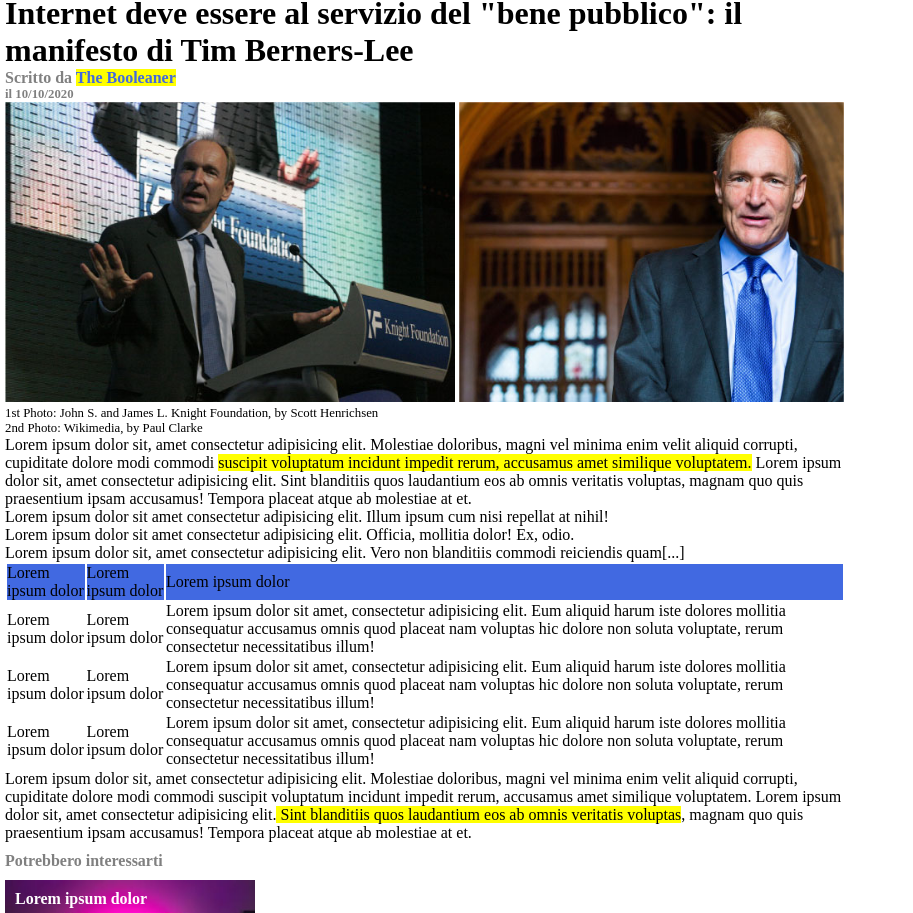
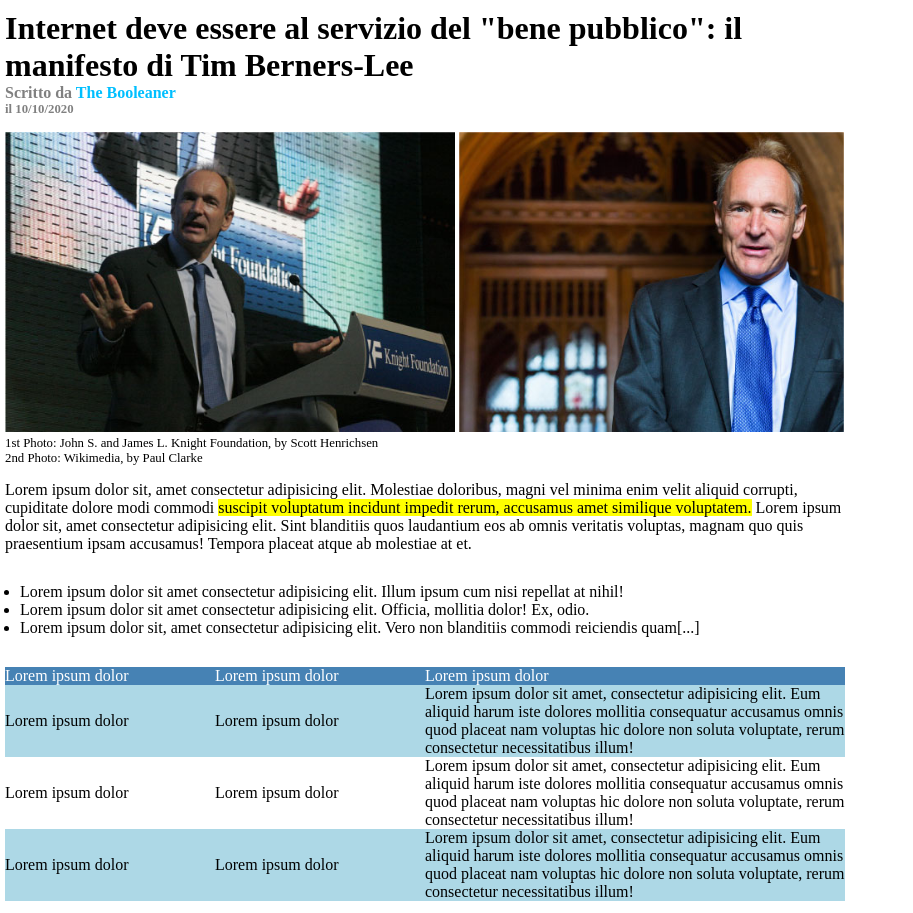
Before and after one commit to jdelavega42/html-css-booleaner, a plain HTML site: page index.html in a window 1280 px wide. Shown: the part 106-1019 px from the top of the page, without its empty margins (0-913 px from the left). Drawn offline with Linux system fonts and the light colour scheme.

Commit message:
add html css done

```diff
--- a/css/style.css
+++ b/css/style.css
@@ -1,81 +1,115 @@
+/*! ALL */
 *{
     margin: 0;
     padding: 0;
     box-sizing: border-box;
 }
+/*! /ALL */
 
+/*! BODY */
 body{
     width: 850px;
 }
+/*! /BODY */
 
+/*! HEADING*/
 header{
     position: relative;
-    background-color: royalblue;
+    background-color: cornflowerblue;
     background-image: url(../img/pattern.png);
-    background-size: contain;
+    background-size: 45%;
     height: 6rem;
-
 }
-
 #logo{
     height: 3rem;
     position: absolute;
     bottom: 5px;
     left: 5px;
 }
+/*! /HEADING*/
 
+/*! MAIN */
 main{
     padding: 5px;
 }
-
-.images{
-
+/*title section*/
+.title{
+    margin: 15px 0;
 }
-
-.tim{
-    height: 300px;
-}
-
 .grey{
     color: grey;
 }
-
 .top{
     font-size: 1rem;
 }
-
 .bottom{
     font-size: 0.8rem;
 }
 .booleaner{
-    color: royalblue;
+    color: deepskyblue;
 }
+/* /title section*/
 
-span{
+/* image section */
+.images{
+    margin: 15px 0;
+}
+.tim{
+    height: 300px;
+}
+/* /image section */
+
+/* lorem section*/
+.highlight{
+    margin: 15px 0;
+}
+.bg-yellow{
     background-color: yellow;
 }
+/* /lorem section*/
 
+/* list section */
+.unordered{
+    margin: 30px 0;
+    padding-left: 15px;
+}
+/* /list section */
+
+/* table section */
+table{
+    margin: 15px 0;
+    border-collapse: collapse;
+}
 thead{
-    background-color: royalblue;
+    background-color: steelblue;
+    color: white;
 }
+.lightblue{
+    background-color: lightblue;
+}
+.cell{
+    width: 50%;
+}
+/* /table section */
+/*! /MAIN */
 
+/*! FOOTER */
 footer{
     padding: 5px;
 }
-
 .suggestion{
     background-size: cover;
     width: 250px;
     height: 150px;
-    margin: 10px 0 10px 0;
+    margin: 10px 0;
     padding: 10px;
     color: white;
     font-weight: bolder;
 }
-
 #monitor{
     background-image: url(../img/monitor.jpg);
 }
 #graph{
     background-image: url(../img/graph.jpg);
 }
+/*! /FOOTER */
--- a/index.html
+++ b/index.html
@@ -8,26 +8,33 @@
     <link rel="stylesheet" href="css/style.css">
 </head>
 <body>
-    <!--todo heading -->
+    <!--! heading -->
     <header>
         <img id="logo" src="img/logo.svg" alt="logo">
     </header>
-    <!--/ heading -->
+    <!--// heading -->
 
-    <!--todo main  -->
+    <!--! main  -->
     <main>
+        <!-- title section -->
         <div class="title">
             <h1>Internet deve essere al servizio del "bene pubblico": il manifesto di Tim Berners-Lee</h1>
             <h2 class="top grey">Scritto da <span class="booleaner">The Booleaner</span></h2>
             <h3 class="bottom grey">il 10/10/2020</h3>
         </div>
+        <!-- /titlesection -->
+        <!-- images section -->
         <div class="images">
             <img class="tim" src="img/tim-1.jpg" alt="tim-1">
             <img class="tim" src="img/tim-2.jpg" alt="tim-2">
             <p class="bottom">1st Photo: John S. and James L. Knight Foundation, by Scott Henrichsen</p>
             <p class="bottom">2nd Photo: Wikimedia, by Paul Clarke</p>
         </div>
-        <div class="text">Lorem ipsum dolor sit, amet consectetur adipisicing elit. Molestiae doloribus, magni vel minima enim velit aliquid corrupti, cupiditate dolore modi commodi <span>suscipit voluptatum incidunt impedit rerum, accusamus amet similique voluptatem.</span> Lorem ipsum dolor sit, amet consectetur adipisicing elit. Sint blanditiis quos laudantium eos ab omnis veritatis voluptas, magnam quo quis praesentium ipsam accusamus! Tempora placeat atque ab molestiae at et.</div>
+        <!-- /images section -->
+        <!-- lorem 1 -->
+        <div class="highlight">Lorem ipsum dolor sit, amet consectetur adipisicing elit. Molestiae doloribus, magni vel minima enim velit aliquid corrupti, cupiditate dolore modi commodi <span class="bg-yellow">suscipit voluptatum incidunt impedit rerum, accusamus amet similique voluptatem.</span> Lorem ipsum dolor sit, amet consectetur adipisicing elit. Sint blanditiis quos laudantium eos ab omnis veritatis voluptas, magnam quo quis praesentium ipsam accusamus! Tempora placeat atque ab molestiae at et.</div>
+        <!-- /lorem 1 -->
+        <!--  list section-->
         <div class="unordered" >
             <ul>
                 <li>Lorem ipsum dolor sit amet consectetur adipisicing elit. Illum ipsum cum nisi repellat at nihil! </li>
@@ -35,8 +42,9 @@
                 <li>Lorem ipsum dolor sit, amet consectetur adipisicing elit. Vero non blanditiis commodi reiciendis quam[...]</li>
             </ul>
         </div>
+        <!--  /list section-->
 
-        <!-- table  -->
+        <!-- table section -->
         <table>
             <thead>
                 <tr>
@@ -46,36 +54,36 @@
                 </tr>
             </thead>
             <tbody>
-                <tr>
+                <tr class="lightblue">
                     <td >Lorem ipsum  dolor</td>
                     <td>Lorem ipsum  dolor</td>
-                    <td>Lorem ipsum dolor sit amet, consectetur adipisicing elit. Eum aliquid harum iste dolores mollitia consequatur accusamus omnis quod placeat nam voluptas hic dolore non soluta voluptate, rerum consectetur necessitatibus illum!</td>
+                    <td class="cell">Lorem ipsum dolor sit amet, consectetur adipisicing elit. Eum aliquid harum iste dolores mollitia consequatur accusamus omnis quod placeat nam voluptas hic dolore non soluta voluptate, rerum consectetur necessitatibus illum!</td>
                 </tr>
                 <tr>
                     <td >Lorem ipsum  dolor</td>
                     <td>Lorem ipsum  dolor</td>
-                    <td>Lorem ipsum dolor sit amet, consectetur adipisicing elit. Eum aliquid harum iste dolores mollitia consequatur accusamus omnis quod placeat nam voluptas hic dolore non soluta voluptate, rerum consectetur necessitatibus illum!</td>
+                    <td class="cell">Lorem ipsum dolor sit amet, consectetur adipisicing elit. Eum aliquid harum iste dolores mollitia consequatur accusamus omnis quod placeat nam voluptas hic dolore non soluta voluptate, rerum consectetur necessitatibus illum!</td>
                 </tr>
-                <tr>
+                <tr class="lightblue">
                     <td >Lorem ipsum  dolor</td>
                     <td>Lorem ipsum  dolor</td>
-                    <td>Lorem ipsum dolor sit amet, consectetur adipisicing elit. Eum aliquid harum iste dolores mollitia consequatur accusamus omnis quod placeat nam voluptas hic dolore non soluta voluptate, rerum consectetur necessitatibus illum!</td>
+                    <td class="cell">Lorem ipsum dolor sit amet, consectetur adipisicing elit. Eum aliquid harum iste dolores mollitia consequatur accusamus omnis quod placeat nam voluptas hic dolore non soluta voluptate, rerum consectetur necessitatibus illum!</td>
                 </tr>
             </tbody>
         </table>
-        <!--/ table  -->
+        <!-- /table section -->
+        <!-- lorem 2 -->
+        <div class="highlight">Lorem ipsum dolor sit, amet consectetur adipisicing elit. Molestiae doloribus, magni vel minima enim velit aliquid corrupti, cupiditate dolore modi commodi suscipit voluptatum incidunt impedit rerum, accusamus amet similique voluptatem. Lorem ipsum dolor sit, amet consectetur adipisicing elit.<span class="bg-yellow"> Sint blanditiis quos laudantium eos ab omnis veritatis voluptas</span>, magnam quo quis praesentium ipsam accusamus! Tempora placeat atque ab molestiae at et.</div>
+        <!-- lorem 2 -->
+    </main>
+    <!--! main  -->
 
-        <div class="highlight">Lorem ipsum dolor sit, amet consectetur adipisicing elit. Molestiae doloribus, magni vel minima enim velit aliquid corrupti, cupiditate dolore modi commodi suscipit voluptatum incidunt impedit rerum, accusamus amet similique voluptatem. Lorem ipsum dolor sit, amet consectetur adipisicing elit.<span> Sint blanditiis quos laudantium eos ab omnis veritatis voluptas</span>, magnam quo quis praesentium ipsam accusamus! Tempora placeat atque ab molestiae at et.</div>
-
-    </main>
-    <!--/ main  -->
-
-    <!--todo footer  -->
+    <!--! footer  -->
     <footer>
         <h2 class="top grey">Potrebbero interessarti</h2>
         <div class="suggestion" id="monitor"> Lorem ipsum dolor</div>
         <div class="suggestion" id="graph"> Lorem ipsum dolor</div>
     </footer>
-    <!--/ footer  -->
+    <!--! footer  -->
 </body>
 </html>
```
